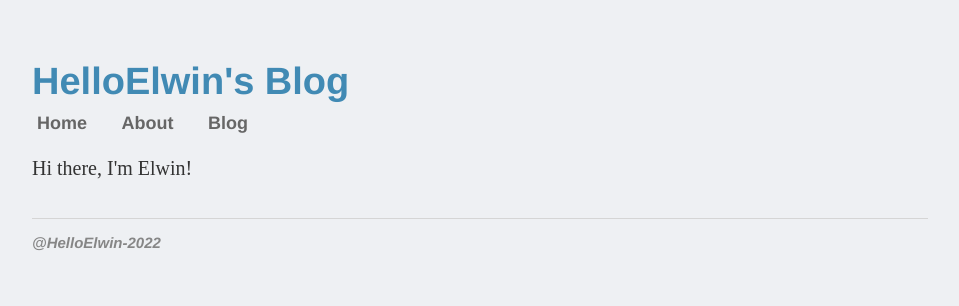
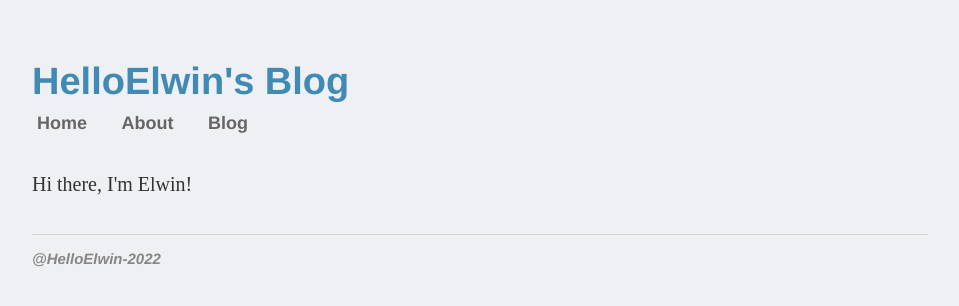
Before and after one commit to HelloElwin/HelloElwin.github.io, a Jekyll site: the page built from index.html, in a window 1280 px wide. Shown: the top 306 px of the page, without its empty margins (160-1119 px from the left). Built offline with Jekyll 4.4.1, drawn with Linux system fonts in a browser that asks for light colours.

```diff
--- a/css/main.css
+++ b/css/main.css
@@ -12,6 +12,10 @@
 }
 
 /* 导航区与页尾 */
+nav {
+	margin-bottom: 36px;
+}
+
 nav ul, footer ul {
     font-family:'Helvetica', 'Arial', 'Sans-Serif';
     padding: 0px;
```
